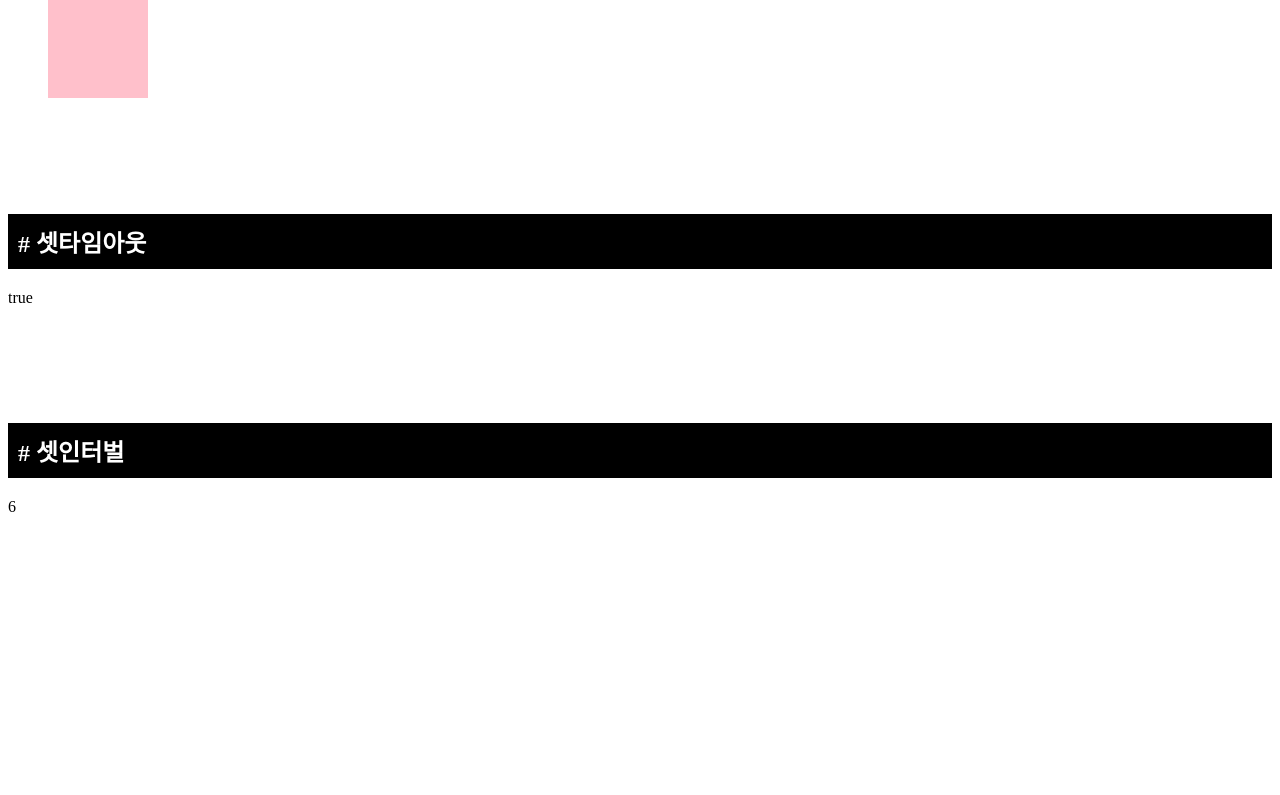
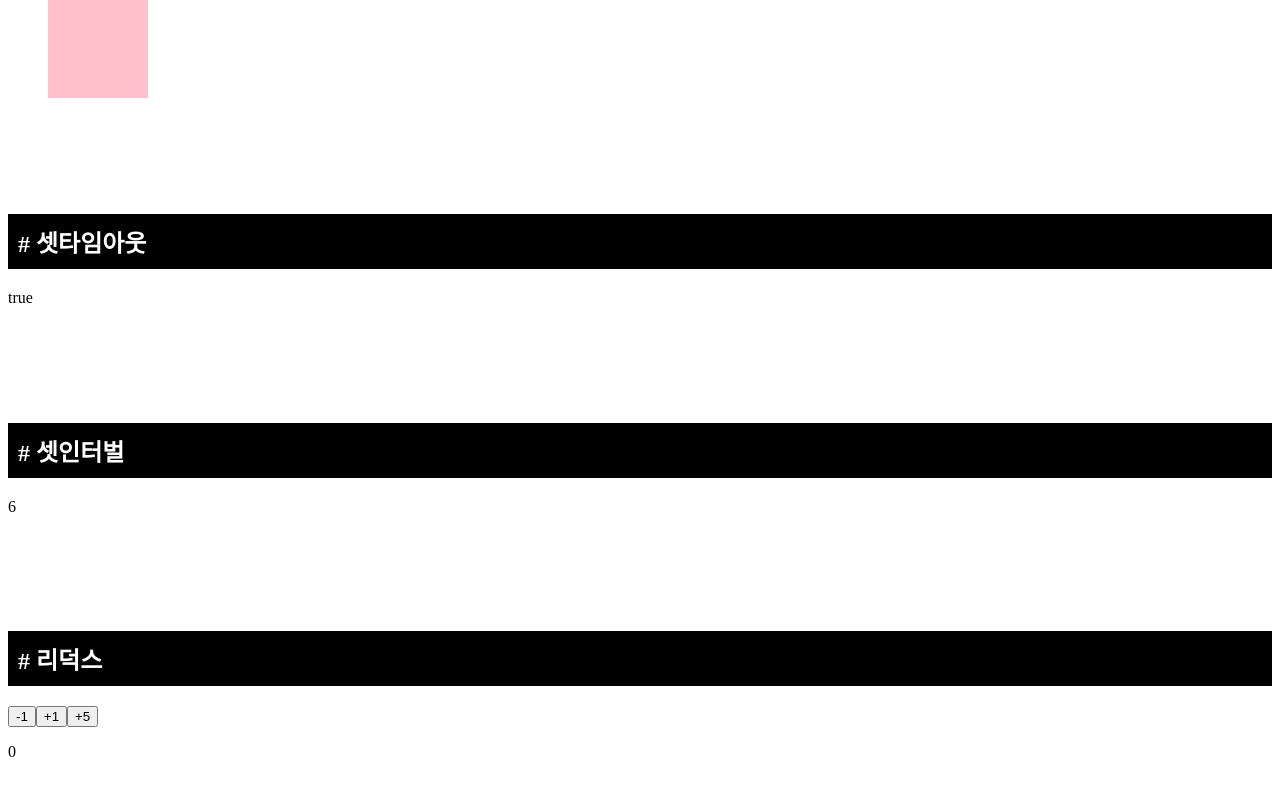
Before and after one commit to wangkodok/react-toy, a React (Vite) app: page / in a window 1280 px wide. Shown: the part 5301-6096 px from the top of the page. Before the commit the page ends 5893 px from the top, so only its background shows below. Built offline with nearby package versions, Linux system fonts and the light colour scheme.

Commit message:
리덕스를 사용하여 클릭 시 카운트 증가

```diff
--- a/package.json
+++ b/package.json
@@ -12,6 +12,8 @@
   "dependencies": {
     "react": "^18.2.0",
     "react-dom": "^18.2.0",
+    "react-redux": "^9.1.0",
+    "redux": "^5.0.1",
     "styled-components": "^6.1.8"
   },
   "devDependencies": {
--- a/src/App.jsx
+++ b/src/App.jsx
@@ -24,6 +24,7 @@ import UseCallbackParentComponent from "./UseCallbackParentComponent";
 import UseCallbackParentBox from "./UseCallbackChildBox/UseCallbackParentBox";
 import SetTimeOut from "./SetTimeOut";
 import SetInterval from "./SetInterval";
+import Redux from "./Redux";
 
 export default function App() {
   return (
@@ -54,6 +55,7 @@ export default function App() {
       <UseCallbackParentBox />
       <SetTimeOut />
       <SetInterval />
+      <Redux />
     </div>
   );
 }
--- /dev/null
+++ b/src/Redux.jsx
@@ -0,0 +1,30 @@
+import { useSelector, useDispatch } from "react-redux";
+
+export default function Redux() {
+  const dispatch = useDispatch();
+  const counter = useSelector((state) => {
+    return state.counter;
+  });
+
+  const incrementHandler = () => {
+    dispatch({ type: "increment" });
+  };
+
+  const increaseHandler = () => {
+    dispatch({ type: "increase", amount: 5 });
+  };
+
+  const decrementHandler = () => {
+    dispatch({ type: "decrement" });
+  };
+
+  return (
+    <section>
+      <h1># 리덕스</h1>
+      <button onClick={decrementHandler}>-1</button>
+      <button onClick={incrementHandler}>+1</button>
+      <button onClick={increaseHandler}>+5</button>
+      <p>{counter}</p>
+    </section>
+  );
+}
--- a/src/main.jsx
+++ b/src/main.jsx
@@ -1,9 +1,13 @@
 import React from "react";
 import ReactDOM from "react-dom/client";
 import App from "./App.jsx";
+import { Provider } from "react-redux";
+import store from "./reduxStore/index.js";
 
 ReactDOM.createRoot(document.getElementById("root")).render(
-  <React.StrictMode>
-    <App />
-  </React.StrictMode>
+  <Provider store={store}>
+    <React.StrictMode>
+      <App />
+    </React.StrictMode>
+  </Provider>
 );
--- /dev/null
+++ b/src/reduxStore/index.js
@@ -0,0 +1,27 @@
+import { createStore } from "redux";
+
+const counterReducer = (state = { counter: 0 }, action) => {
+  if (action.type === "increment") {
+    return {
+      counter: state.counter + 1,
+    };
+  }
+
+  if (action.type === "increase") {
+    return {
+      counter: state.counter + action.amount,
+    };
+  }
+
+  if (action.type === "decrement") {
+    return {
+      counter: state.counter - 1,
+    };
+  }
+
+  return state;
+};
+
+const store = createStore(counterReducer);
+
+export default store;
```
Also changed, not shown: 1 other file (tests, documents, lock files or other folders).
